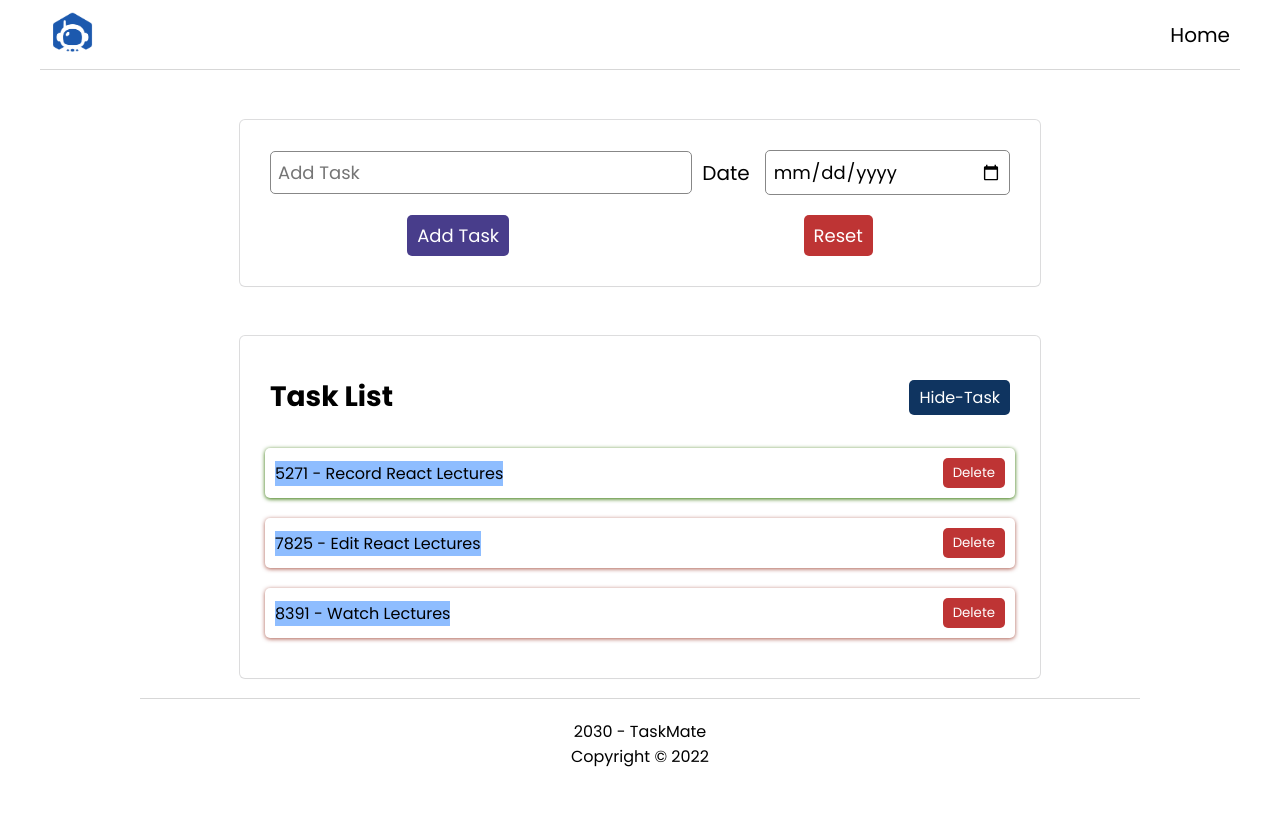
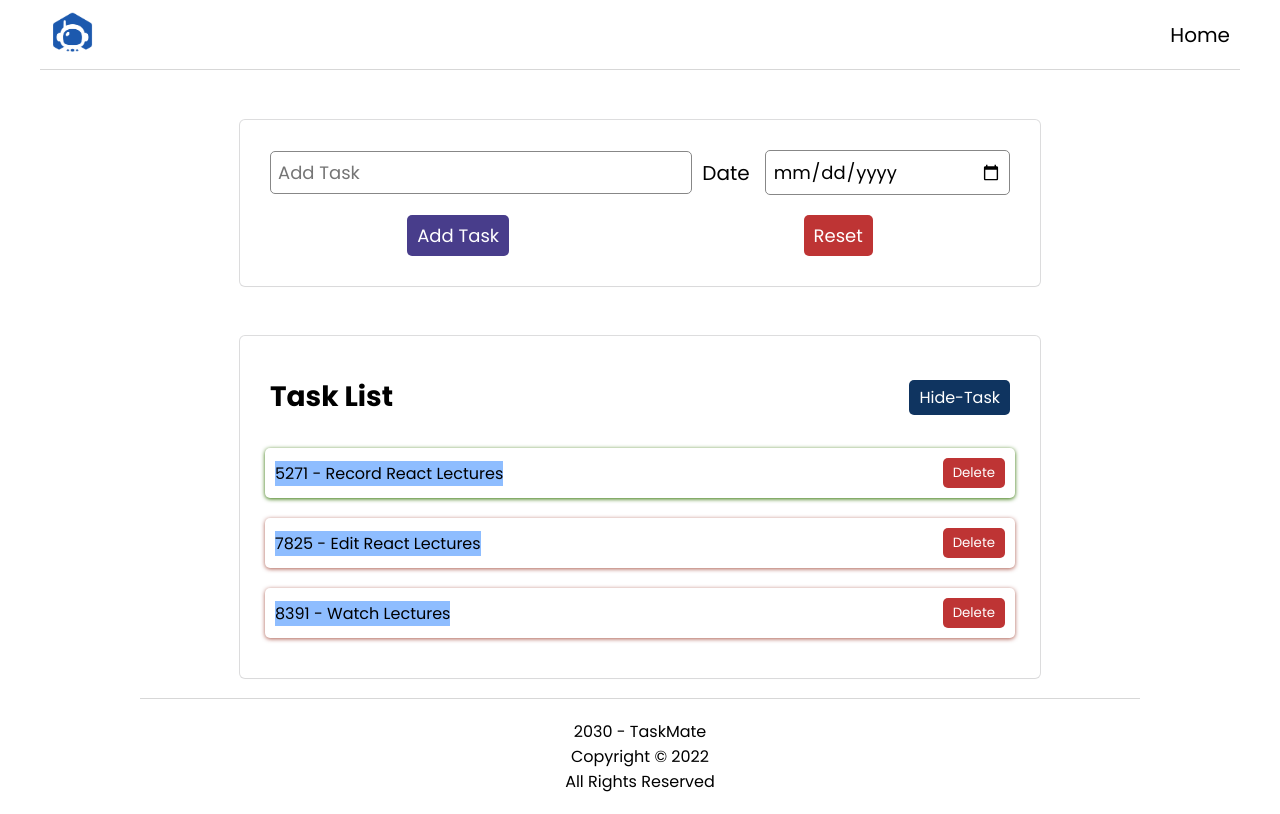
Before and after one commit to Priyanshuu7/ReactTodoList, a React app: page / in a window 1280 px wide. Built offline with nearby package versions, Linux system fonts and the light colour scheme; the HTML template or start-up script is replaced by a standard one.

Commit message:
modify footer

```diff
--- a/src/components/Footer.jsx
+++ b/src/components/Footer.jsx
@@ -5,6 +5,7 @@ export const Footer = () => {
     <footer>
       <p>2030 - TaskMate</p>
       <p>Copyright &copy; 2022</p>
+      <p>All Rights Reserved</p>
     </footer>
   );
 };
```
